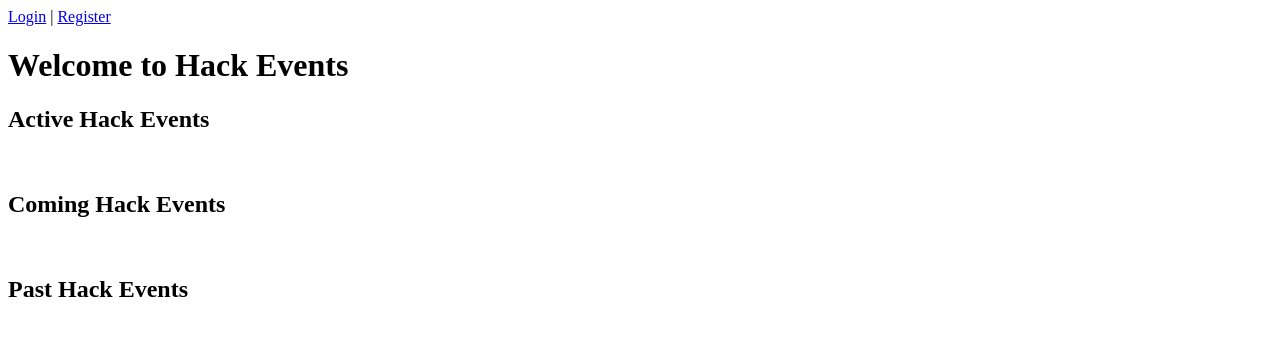
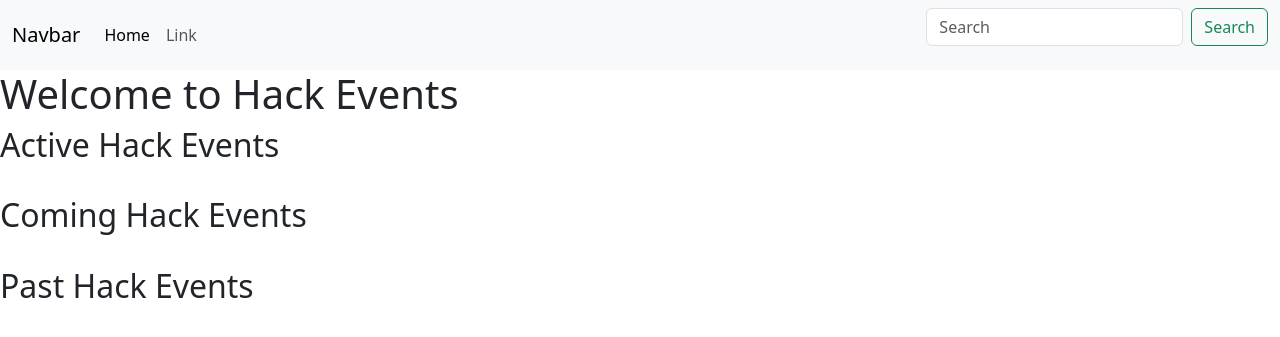
Before and after one commit to sudonetizen/hack_events, a Django app: page / in a window 1280 px wide. Shown: the top 337 px of the page. Run offline with Django 5.2, Linux system fonts and the light colour scheme; data that the repository does not hold is empty.

Commit message:
add bootstrap cdn

```diff
--- a/templates/header.html
+++ b/templates/header.html
@@ -1,5 +1,30 @@
+<nav class="navbar navbar-expand-lg bg-body-tertiary">
+  <div class="container-fluid">
+    <button class="navbar-toggler" type="button" data-bs-toggle="collapse" data-bs-target="#navbarTogglerDemo03" aria-controls="navbarTogglerDemo03" aria-expanded="false" aria-label="Toggle navigation">
+      <span class="navbar-toggler-icon"></span>
+    </button>
+    <a class="navbar-brand" href="#">Navbar</a>
+    <div class="collapse navbar-collapse" id="navbarTogglerDemo03">
+      <ul class="navbar-nav me-auto mb-2 mb-lg-0">
+        <li class="nav-item">
+          <a class="nav-link active" aria-current="page" href="#">Home</a>
+        </li>
+        <li class="nav-item">
+          <a class="nav-link" href="#">Link</a>
+        </li>
+      </ul>
+      <form class="d-flex" role="search">
+        <input class="form-control me-2" type="search" placeholder="Search" aria-label="Search"/>
+        <button class="btn btn-outline-success" type="submit">Search</button>
+      </form>
+    </div>
+  </div>
+</nav>
+
+<!--
 {% if user.is_authenticated %}
 <p><a href="{% url 'logout' %}">Logout</a> | <a href="{% url 'signup' %}">Register</a></p>
 {% else %}
 <p><a href="{% url 'login' %}">Login</a> | <a href="{% url 'signup' %}">Register</a></p>
 {% endif %}
+-->
--- a/templates/home.html
+++ b/templates/home.html
@@ -1,6 +1,7 @@
 <html>
     <head>
         <title>Homepage</title>
+        <link href="https://cdn.jsdelivr.net/npm/bootstrap@5.3.8/dist/css/bootstrap.min.css" rel="stylesheet" integrity="sha384-sRIl4kxILFvY47J16cr9ZwB07vP4J8+LH7qKQnuqkuIAvNWLzeN8tE5YBujZqJLB" crossorigin="anonymous">
     </head>
 
     <body>
@@ -30,6 +31,6 @@
             <p>{{ event.overview }}</p>
         {% endfor %}
 
-
+    <script src="https://cdn.jsdelivr.net/npm/bootstrap@5.3.8/dist/js/bootstrap.bundle.min.js" integrity="sha384-FKyoEForCGlyvwx9Hj09JcYn3nv7wiPVlz7YYwJrWVcXK/BmnVDxM+D2scQbITxI" crossorigin="anonymous"></script>
     </body>
 </html>
```
